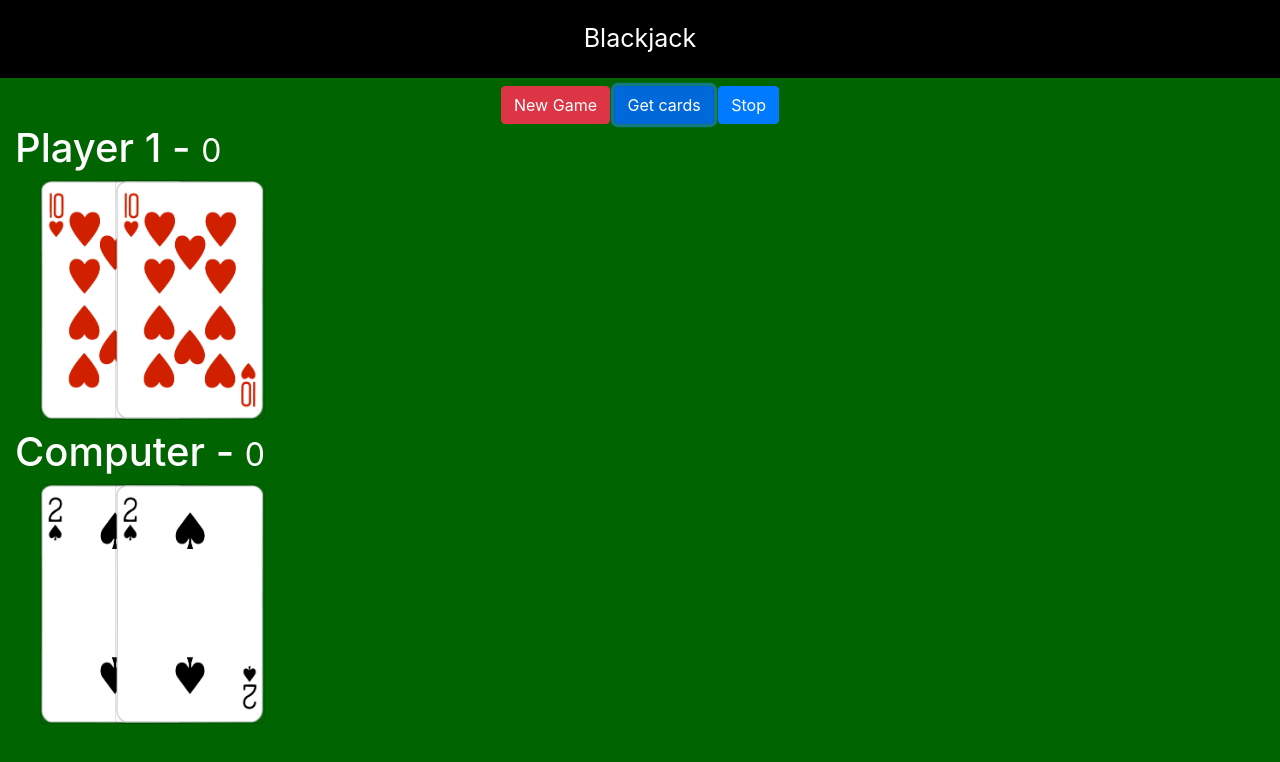
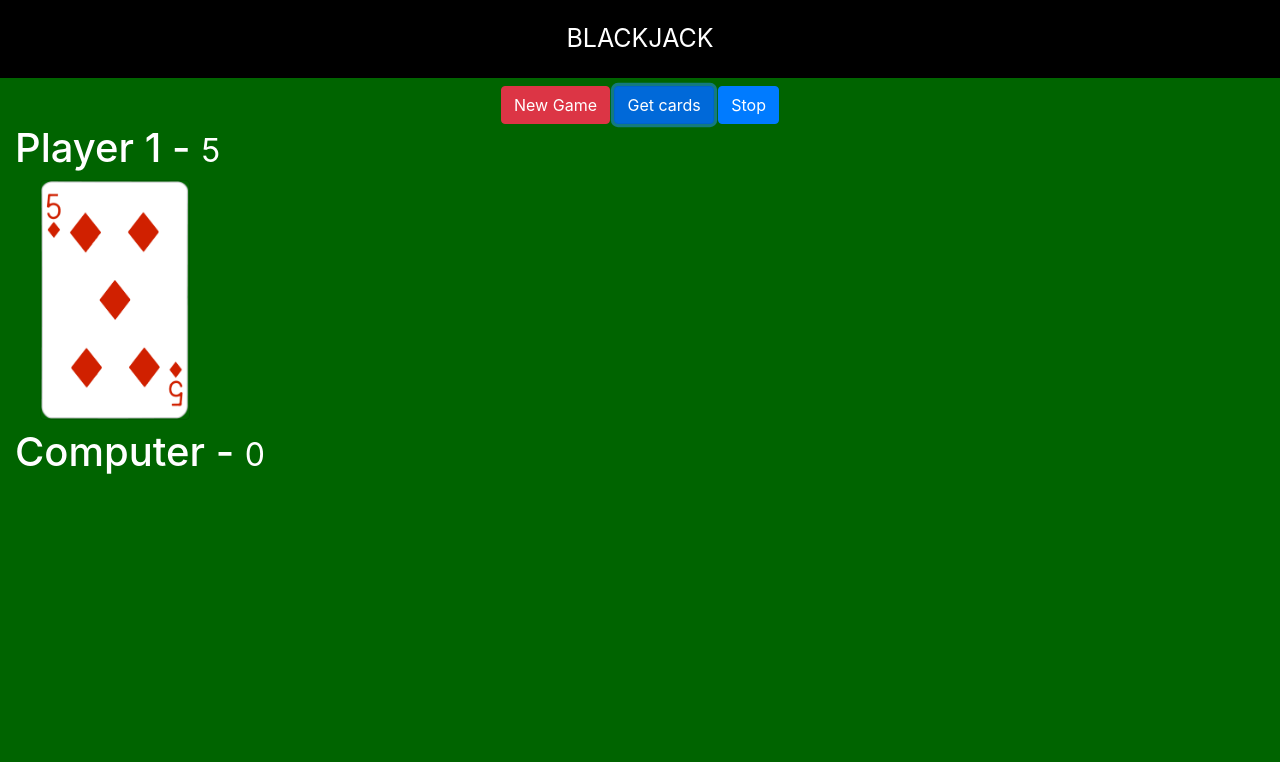
Before and after one commit to EveArbol/blackjack-game, a plain HTML site: page index.html in a window 1280 px wide. Both pictures are taken after a click on the button "Get cards". Drawn offline with nearby package versions, Linux system fonts and the light colour scheme.

Commit message:
events are added to get cards and create cards in HMTL

```diff
--- a/assets/js/game.js
+++ b/assets/js/game.js
@@ -8,6 +8,16 @@
 let deck = [];
 const tipos = ['C','D','H','S'];
 const especiales = ['A','J','Q','K'];
+
+let scorePlayer = 0;
+    scoreComputer = 0;
+
+// HTML References
+
+const btnGet = document.querySelector('#btnGet');
+const scoresHtml = document.querySelectorAll('small');
+const cardsPlayer = document.querySelector('#player-cards');
+const cardsComputer = document.querySelector('#computer-cards');
 
 const crearDeck = () => {
     for(let i = 2; i <= 10; i++){
@@ -37,10 +47,6 @@ const pedirCarta = () => {
     }
     const carta = deck.pop();
 
-
-    console.log(deck);
-    console.log(carta);
-
     return carta;
 }
 
@@ -55,4 +61,25 @@ const valorCarta = ( carta ) => {
 
 
 const valor = valorCarta( pedirCarta() );
-console.log({valor});
+
+// Eventos
+
+btnGet.addEventListener('click', () => {
+    const card = pedirCarta();
+
+    scorePlayer = scorePlayer + valorCarta(card);
+    scoresHtml[0].innerHTML = scorePlayer;
+
+    const imgCard = document.createElement('img');
+    imgCard.src = `assets/img/cards-game/${ card }.png`;
+    imgCard.classList.add('card');
+    cardsPlayer.append( imgCard );
+
+    if(scorePlayer > 21){
+        btnGet.disabled = true;
+        console.log('Perdiste perro hp');
+    } else if ( scorePlayer === 21 ) {
+        console.log('21');
+    }
+
+});
--- a/index.html
+++ b/index.html
@@ -18,13 +18,13 @@
     />
   </head>
   <body>
-    <header class="title">Blackjack</header>
+    <header class="title">BLACKJACK</header>
 
     <div class="row mt-2">
-      <div id="divButton" class="col text-center">
-        <button class="btn btn-danger">New Game</button>
-        <button class="btn btn-primary">Get cards</button>
-        <button class="btn btn-primary">Stop</button>
+      <div id="divButtons" class="col text-center">
+        <button id="btnNew" class="btn btn-danger">New Game</button>
+        <button id="btnGet" class="btn btn-primary">Get cards</button>
+        <button id="btnStop" class="btn btn-primary">Stop</button>
       </div>
     </div>
 
@@ -34,8 +34,7 @@
         <h1>Player 1 - <small>0</small></h1>
 
         <div class="d-flex" id="player-cards">
-          <img class="card" src="assets/img/cards-game/10H.png" />
-          <img class="card" src="assets/img/cards-game/10H.png" />
+         <!-- <img class="card" src="assets/img/cards-game/10H.png" /> -->
         </div>
       </div>
     </div>
@@ -46,8 +45,7 @@
         <h1>Computer - <small>0</small></h1>
 
         <div class="d-flex" id="computer-cards">
-          <img class="card" src="assets/img/cards-game/2S.png" />
-          <img class="card" src="assets/img/cards-game/2S.png" />
+          <!-- <img class="card" src="assets/img/cards-game/2S.png" /> -->
 
         </div>
       </div>
```
